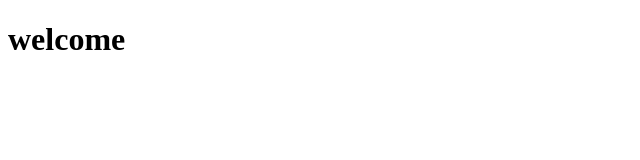
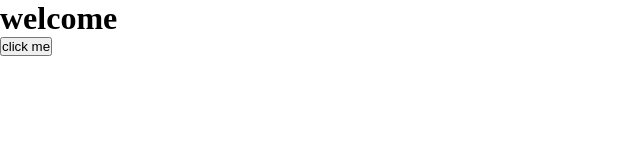
Before and after one commit to prathmesh05830/wad-practical, a plain HTML site: page index.html in a window 1280 px wide. Shown: the whole page, without its empty margins (0-640 px from the left). Drawn offline with Linux system fonts and the light colour scheme.

Commit message:
adding description and button

```diff
--- a/index.html
+++ b/index.html
@@ -2,8 +2,11 @@
 <html>
     <head>
         <title>my website</title>
+        <link rel="stylesheet" href="style.css">
     </head>
     <body>
         <h1>welcome</h1>
+        <p></p>
+        <button>click me</button>
     </body>
 </html>
```
